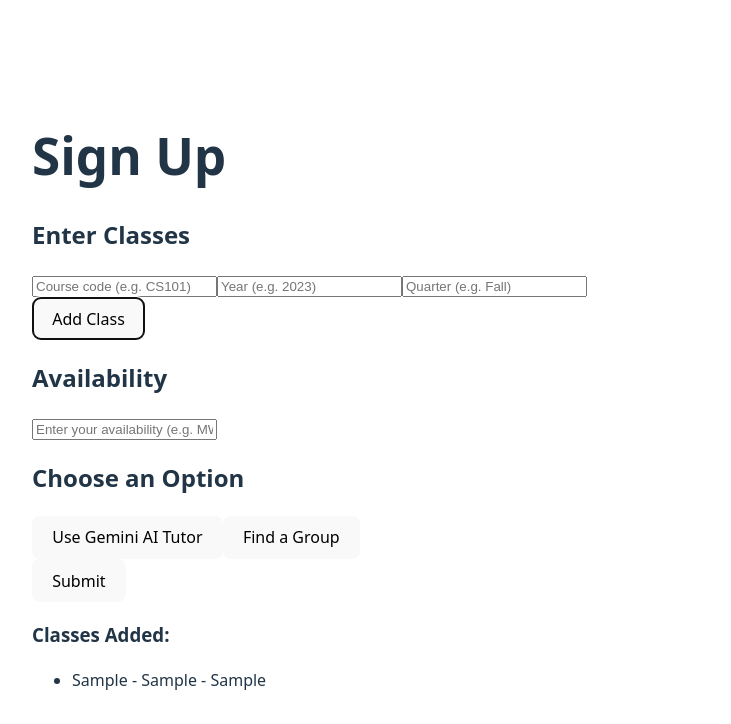
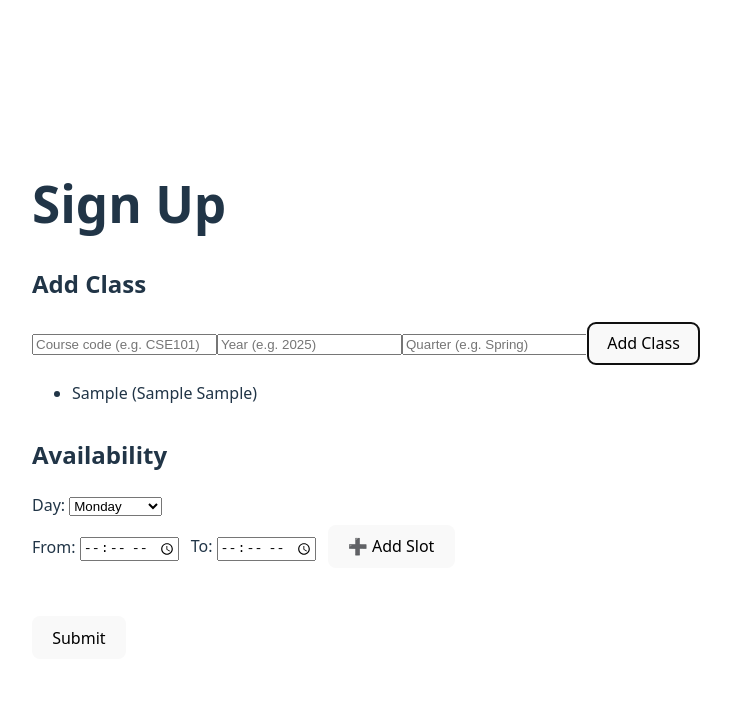
Before and after one commit to kritibhargava1/StudySlug, a React (Vite) app: page /signup in a window 1280 px wide. Both pictures are taken after typing "Sample", "Sample", "Sample" into the empty fields and a click on the button "Add Class". Shown: the top 724 px of the page, without its empty margins (0-731 px from the left). Built offline with nearby package versions, Linux system fonts and the light colour scheme.

Commit message:
Add MatchesPage with messaging column, update routes and signup logic

```diff
--- a/src/App.jsx
+++ b/src/App.jsx
@@ -6,6 +6,7 @@ import Contact from './pages/Contact';
 import SignUp from './pages/SignUp';
 import Tutors from './pages/Tutors';
 import StudyGroups from './pages/StudyGroups';
+import Matches from './pages/MatchesPage'; // ✅ keep this import
 
 function App() {
   return (
@@ -18,6 +19,7 @@ function App() {
         <Route path="/signup" element={<SignUp />} />
         <Route path="/tutors" element={<Tutors />} />
         <Route path="/study-groups" element={<StudyGroups />} />
+        <Route path="/matches" element={<Matches />} />
       </Routes>
     </Router>
   );
--- /dev/null
+++ b/src/pages/MatchesPage.jsx
@@ -0,0 +1,81 @@
+import React, { useEffect, useState } from 'react';
+import axios from 'axios';
+import { auth } from '../firebase';
+
+function MatchesPage() {
+  const [allStudents, setAllStudents] = useState([]);
+  const [error, setError] = useState('');
+
+  useEffect(() => {
+    const fetchAllStudents = async () => {
+      try {
+        const res = await axios.get('http://localhost:4000/api/all-students');
+        const students = res.data;
+
+        // Filter out duplicate emails (keep the first entry only)
+        const seen = new Set();
+        const filtered = students.filter((student) => {
+          if (seen.has(student.email)) return false;
+          seen.add(student.email);
+          return true;
+        });
+
+        setAllStudents(filtered);
+      } catch (err) {
+        console.error(err);
+        setError('Failed to fetch student data.');
+      }
+    };
+
+    fetchAllStudents();
+  }, []);
+
+  return (
+    <div style={{ padding: '2rem', maxWidth: '1000px', margin: '0 auto' }}>
+      <h1>📋 All Students in Database</h1>
+      {error && <p style={{ color: 'red' }}>{error}</p>}
+
+      {allStudents.length > 0 ? (
+        <table style={{ width: '100%', borderCollapse: 'collapse' }}>
+          <thead>
+            <tr>
+              <th style={{ borderBottom: '2px solid #ccc', padding: '8px' }}>Name</th>
+              <th style={{ borderBottom: '2px solid #ccc', padding: '8px' }}>Email</th>
+              <th style={{ borderBottom: '2px solid #ccc', padding: '8px' }}>Classes</th>
+              <th style={{ borderBottom: '2px solid #ccc', padding: '8px' }}>Availability</th>
+            </tr>
+          </thead>
+          <tbody>
+            {allStudents.map((student) => (
+              <tr key={student._id}>
+                <td style={{ borderBottom: '1px solid #eee', padding: '8px' }}>{student.firstName || ''} {student.lastName || ''}</td>
+                <td style={{ borderBottom: '1px solid #eee', padding: '8px' }}>{student.email}</td>
+                <td style={{ borderBottom: '1px solid #eee', padding: '8px' }}>
+                  <ul style={{ margin: 0, paddingLeft: '1.2em' }}>
+                    {student.classes?.map((cls, idx) => (
+                      <li key={idx}>{cls.course} ({cls.quarter} {cls.year})</li>
+                    ))}
+                  </ul>
+                </td>
+                <td style={{ borderBottom: '1px solid #eee', padding: '8px' }}>
+                  <ul style={{ margin: 0, paddingLeft: '1.2em' }}>
+                    {student.availability &&
+                      Object.entries(student.availability).map(([day, slots]) => (
+                        <li key={day}>
+                          {day}: {slots.map((slot) => `${slot.from}–${slot.to}`).join(', ')}
+                        </li>
+                      ))}
+                  </ul>
+                </td>
+              </tr>
+            ))}
+          </tbody>
+        </table>
+      ) : (
+        <p>No student data found.</p>
+      )}
+    </div>
+  );
+}
+
+export default MatchesPage;
--- a/src/pages/SignUp.jsx
+++ b/src/pages/SignUp.jsx
@@ -1,113 +1,155 @@
 import React, { useState } from 'react';
 import axios from 'axios';
-import { auth } from '../firebase'; // Make sure this path matches your project
+import { auth } from '../firebase';
+import { useNavigate } from 'react-router-dom';
+
+const days = ['Monday', 'Tuesday', 'Wednesday', 'Thursday', 'Friday', 'Saturday', 'Sunday'];
 
 function SignUp() {
   const [classes, setClasses] = useState([]);
   const [courseInput, setCourseInput] = useState('');
   const [year, setYear] = useState('');
   const [quarter, setQuarter] = useState('');
-  const [availability, setAvailability] = useState('');
-  const [mode, setMode] = useState('');
+
+  const [availability, setAvailability] = useState({});
+  const [selectedDay, setSelectedDay] = useState('Monday');
+  const [fromTime, setFromTime] = useState('');
+  const [toTime, setToTime] = useState('');
+
   const [message, setMessage] = useState('');
+  const [showMatchesButton, setShowMatchesButton] = useState(false);
+  const navigate = useNavigate();
 
   const addClass = () => {
     if (courseInput && year && quarter) {
-      setClasses([...classes, { course: courseInput, year, quarter }]);
+      setClasses(prev => [...prev, { course: courseInput, year, quarter }]);
       setCourseInput('');
       setYear('');
       setQuarter('');
     }
   };
 
+  const addAvailabilitySlot = () => {
+    if (!fromTime || !toTime || fromTime >= toTime) return;
+
+    setAvailability(prev => {
+      const updated = { ...prev };
+      if (!updated[selectedDay]) updated[selectedDay] = [];
+      updated[selectedDay].push({ from: fromTime, to: toTime });
+      return updated;
+    });
+
+    setFromTime('');
+    setToTime('');
+  };
+
   const handleSubmit = async (e) => {
     e.preventDefault();
 
-    const user = auth.currentUser;
-    if (!user) {
-      setMessage('You must be logged in to submit.');
+    if (!auth.currentUser) {
+      setMessage("You must be logged in.");
       return;
     }
 
     const payload = {
-      uid: user.uid,
-      email: user.email,
+      uid: auth.currentUser.uid,
+      email: auth.currentUser.email,
       classes,
-      availability,
-      mode
+      availability
     };
 
     try {
       const response = await axios.post('http://localhost:4000/api/signup', payload);
       setMessage('Signup successful!');
+      setShowMatchesButton(true);
     } catch (error) {
-      console.error(error);
       setMessage('Error: ' + (error.response?.data?.error || error.message));
     }
   };
 
   return (
-    <div style={{ padding: '2rem', maxWidth: '600px', margin: '0 auto' }}>
+    <div style={{ padding: '2rem', maxWidth: '700px', margin: '0 auto' }}>
       <h1>Sign Up</h1>
       <form onSubmit={handleSubmit}>
+        {/* Class Input */}
         <div>
-          <h2>Enter Classes</h2>
+          <h2>Add Class</h2>
           <input
             type="text"
-            placeholder="Course code (e.g. CS101)"
+            placeholder="Course code (e.g. CSE101)"
             value={courseInput}
             onChange={(e) => setCourseInput(e.target.value)}
           />
           <input
             type="text"
-            placeholder="Year (e.g. 2023)"
+            placeholder="Year (e.g. 2025)"
             value={year}
             onChange={(e) => setYear(e.target.value)}
           />
           <input
             type="text"
-            placeholder="Quarter (e.g. Fall)"
+            placeholder="Quarter (e.g. Spring)"
             value={quarter}
             onChange={(e) => setQuarter(e.target.value)}
           />
-          <button type="button" onClick={addClass}>
-            Add Class
+          <button type="button" onClick={addClass}>Add Class</button>
+
+          {classes.length > 0 && (
+            <ul style={{ marginTop: '1rem' }}>
+              {classes.map((cls, idx) => (
+                <li key={idx}>{cls.course} ({cls.quarter} {cls.year})</li>
+              ))}
+            </ul>
+          )}
+        </div>
+
+        {/* Availability Picker */}
+        <div style={{ marginTop: '2rem' }}>
+          <h2>Availability</h2>
+          <label>Day: </label>
+          <select value={selectedDay} onChange={(e) => setSelectedDay(e.target.value)}>
+            {days.map(day => (
+              <option key={day} value={day}>{day}</option>
+            ))}
+          </select>
+
+          <div style={{ marginTop: '8px' }}>
+            <label>From: </label>
+            <input type="time" value={fromTime} onChange={(e) => setFromTime(e.target.value)} />
+
+            <label style={{ marginLeft: '12px' }}>To: </label>
+            <input type="time" value={toTime} onChange={(e) => setToTime(e.target.value)} />
+
+            <button type="button" onClick={addAvailabilitySlot} style={{ marginLeft: '12px' }}>
+              ➕ Add Slot
             </button>
           </div>
-        <div>
-          <h2>Availability</h2>
-          <input
-            type="text"
-            placeholder="Enter your availability (e.g. MWF 10-12)"
-            value={availability}
-            onChange={(e) => setAvailability(e.target.value)}
-          />
-        </div>
-        <div>
-          <h2>Choose an Option</h2>
-          <button type="button" onClick={() => setMode('tutor')}>
-            Use Gemini AI Tutor
-          </button>
-          <button type="button" onClick={() => setMode('group')}>
-            Find a Group
-          </button>
-        </div>
-        <button type="submit">Submit</button>
-      </form>
 
-      {message && <p>{message}</p>}
-
-      <div>
-        <h3>Classes Added:</h3>
+          <div style={{ marginTop: '12px' }}>
             <ul>
-          {classes.map((cls, idx) => (
-            <li key={idx}>
-              {cls.course} - {cls.year} - {cls.quarter}
+              {Object.entries(availability).map(([day, slots]) => (
+                <li key={day}>
+                  <strong>{day}:</strong>{' '}
+                  {slots.map((slot, idx) => `${slot.from}–${slot.to}`).join(', ')}
                 </li>
               ))}
             </ul>
           </div>
         </div>
+
+        <button type="submit" style={{ marginTop: '2rem' }}>Submit</button>
+        {message && <p>{message}</p>}
+
+        {showMatchesButton && (
+          <button
+            onClick={() => navigate('/matches')}
+            style={{ marginTop: '1rem', padding: '10px 16px', background: '#7c3aed', color: 'white', border: 'none', borderRadius: '8px' }}
+          >
+            👥 Meet Students in Your Class
+          </button>
+        )}
+      </form>
+    </div>
   );
 }
 
```
Also changed, not shown: 1 other file (tests, documents, lock files or other folders). Lines whose indentation alone changed are shown as unchanged.
